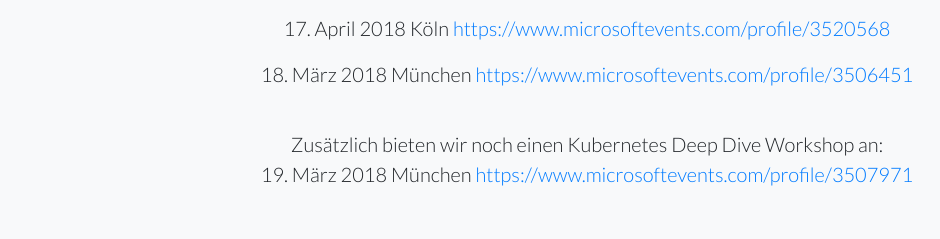
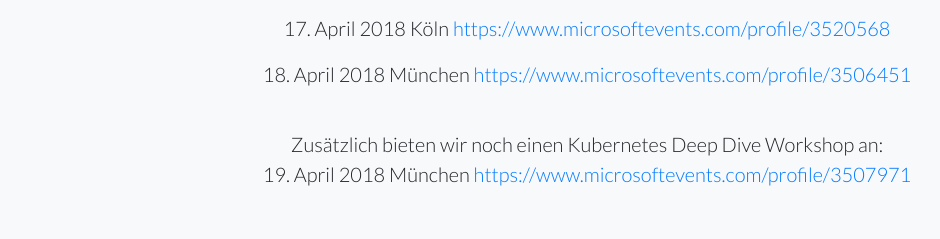
Before and after one commit to denniszielke/phoenix, a website: page about/index.html in a window 1280 px wide. Shown: the part 3567-3806 px from the top of the page, without its empty margins (53-993 px from the left). Drawn offline with Linux system fonts and the light colour scheme.

Commit message:
Update index.html

```diff
--- a/about/index.html
+++ b/about/index.html
@@ -142,10 +142,10 @@
             <p class="lead mb-3">1. März 2018 München <a href="https://www.microsoftevents.com/profile/3500732">https://www.microsoftevents.com/profile/3500732</a></p>
             <p class="lead mb-3">6. März 2018 Köln <a href="https://www.microsoftevents.com/profile/3498072">https://www.microsoftevents.com/profile/3498072</a></p>
             <p class="lead mb-3">17. April 2018 Köln <a href="https://www.microsoftevents.com/profile/3520568">https://www.microsoftevents.com/profile/3520568</a></p>
-            <p class="lead mb-3">18. März 2018 München <a href="https://www.microsoftevents.com/profile/3506451">https://www.microsoftevents.com/profile/3506451</a></p>
+            <p class="lead mb-3">18. April 2018 München <a href="https://www.microsoftevents.com/profile/3506451">https://www.microsoftevents.com/profile/3506451</a></p>
 <br>
               <p class="lead mb-0">Zusätzlich bieten wir noch einen Kubernetes Deep Dive Workshop an:  </p>
-              <p class="lead mb-3">19. März 2018 München <a href="https://www.microsoftevents.com/profile/3507971 ">https://www.microsoftevents.com/profile/3507971</a> </p>
+              <p class="lead mb-3">19. April 2018 München <a href="https://www.microsoftevents.com/profile/3507971 ">https://www.microsoftevents.com/profile/3507971</a> </p>
           </div>
         </div>
       </div>
```
